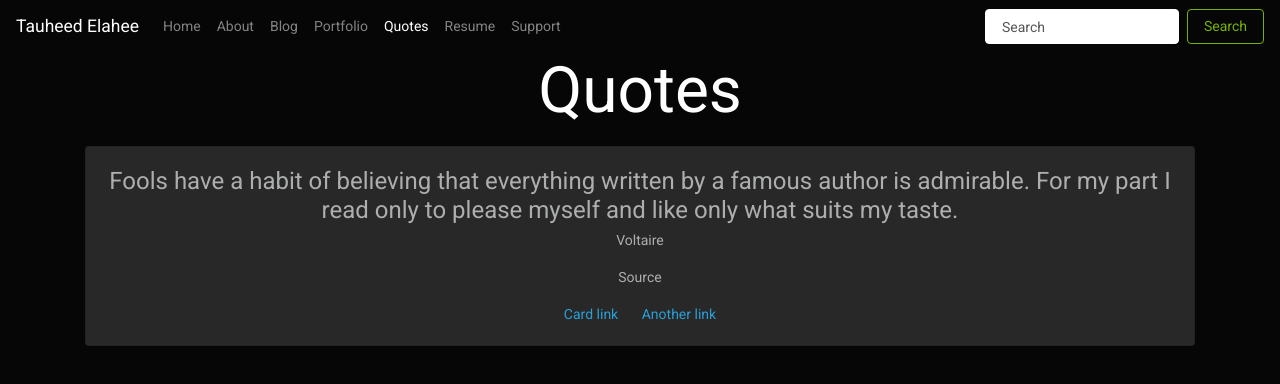
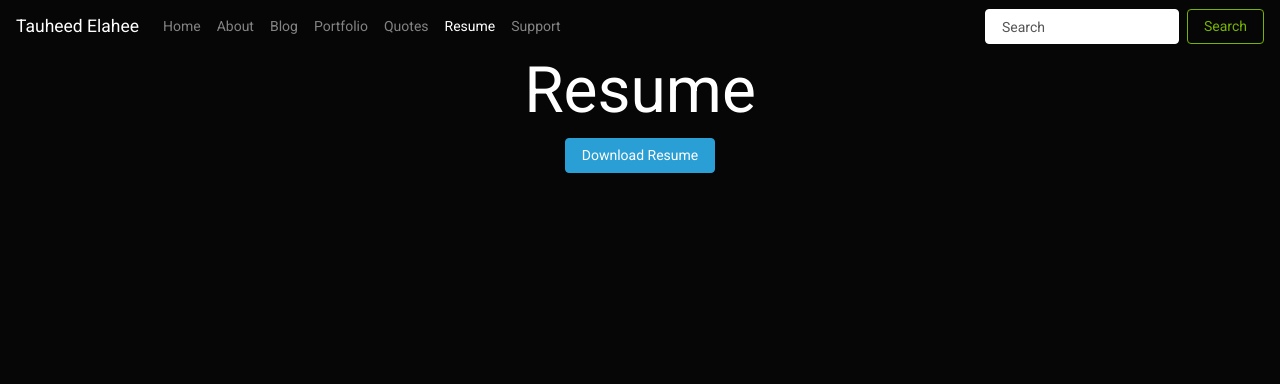
Before and after one commit to Tauheed-Elahee/tauheed-elahee.com, a website: page public/quotes.html in a window 1280 px wide. Drawn offline with Linux system fonts and the light colour scheme.

Commit message:
Add bootstrap js scripts into page

```diff
--- a/public/quotes.html
+++ b/public/quotes.html
@@ -10,7 +10,7 @@
     <link rel="stylesheet" href="./stylesheets/bootstrap.min.css">
 
 
-    <title>Quotes</title>
+    <title>Resume Tauheed Elahee</title>
 </head>
 
 <body>
@@ -35,11 +35,11 @@
                 <li class="nav-item">
                     <a class="nav-link" href="#">Portfolio</a>
                 </li>
+                <li class="nav-item">
+                    <a class="nav-link" href="./quotes.html">Quotes</a>
+                </li>
                 <li class="nav-item active">
-                    <a class="nav-link" href="./quotes.html">Quotes<span class="sr-only">(current)</a>
-                </li>
-                <li class="nav-item">
-                    <a class="nav-link" href="./resume.html">Resume</a>
+                    <a class="nav-link" href="./resume.html">Resume<span class="sr-only">(current)</a>
                 </li>
                 <li class="nav-item">
                     <a class="nav-link" href="#">Support</a>
@@ -54,16 +54,13 @@
     <!-- Content goes here -->
     <center class="container-sm">
 
-        <h1>Quotes</h1>
-	<p class="lead" style="text-align:justify; text-align-last:center;"></p>
-<div class="card">
-  <div class="card-body">
-    <h5 class="card-title">Fools have a habit of believing that everything written by a famous author is admirable. For my part I read only to please myself and like only what suits my taste.</h5>
-    <h6 class="card-subtitle mb-2 text-muted"></h6>
-    <p class="card-text">Voltaire</p>
-    <p class="card-text">Source</p>
-    <a href="#" class="card-link">Card link</a>
-    <a href="#" class="card-link">Another link</a>
-  </div>
-</div>
+        <h1>Resume</h1>
+
+		<button type="button" class="btn btn-primary" onclick="window.open('https://www.tauheed-elahee.com/Resume.pdf')">Download Resume</button>
+
     </center>
+    <!--- Bootstrap native js -->
+    <script type="text/javascript" src="./scripts/bootstrap-native.min.js"></script>
+</body>
+
+</html>
```
